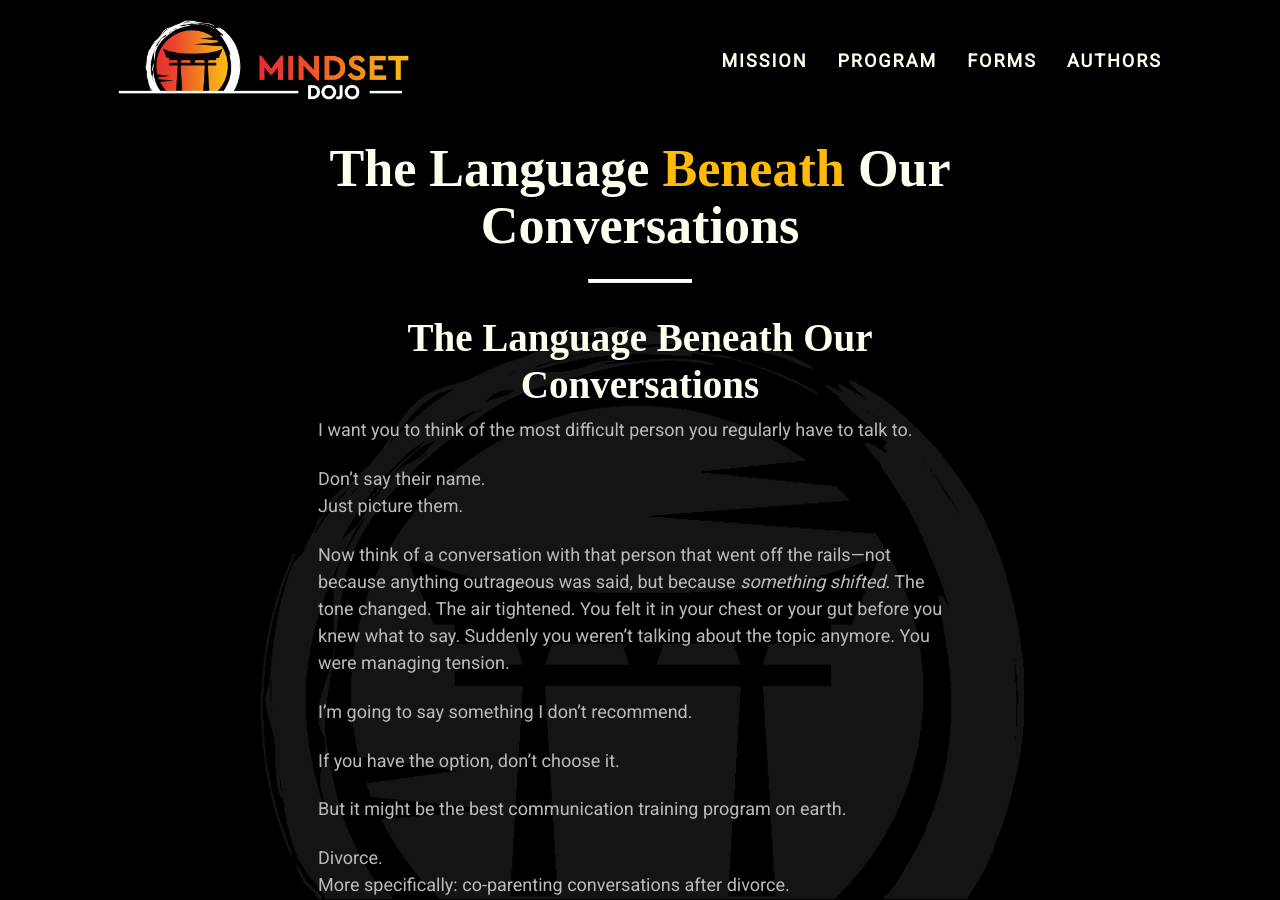
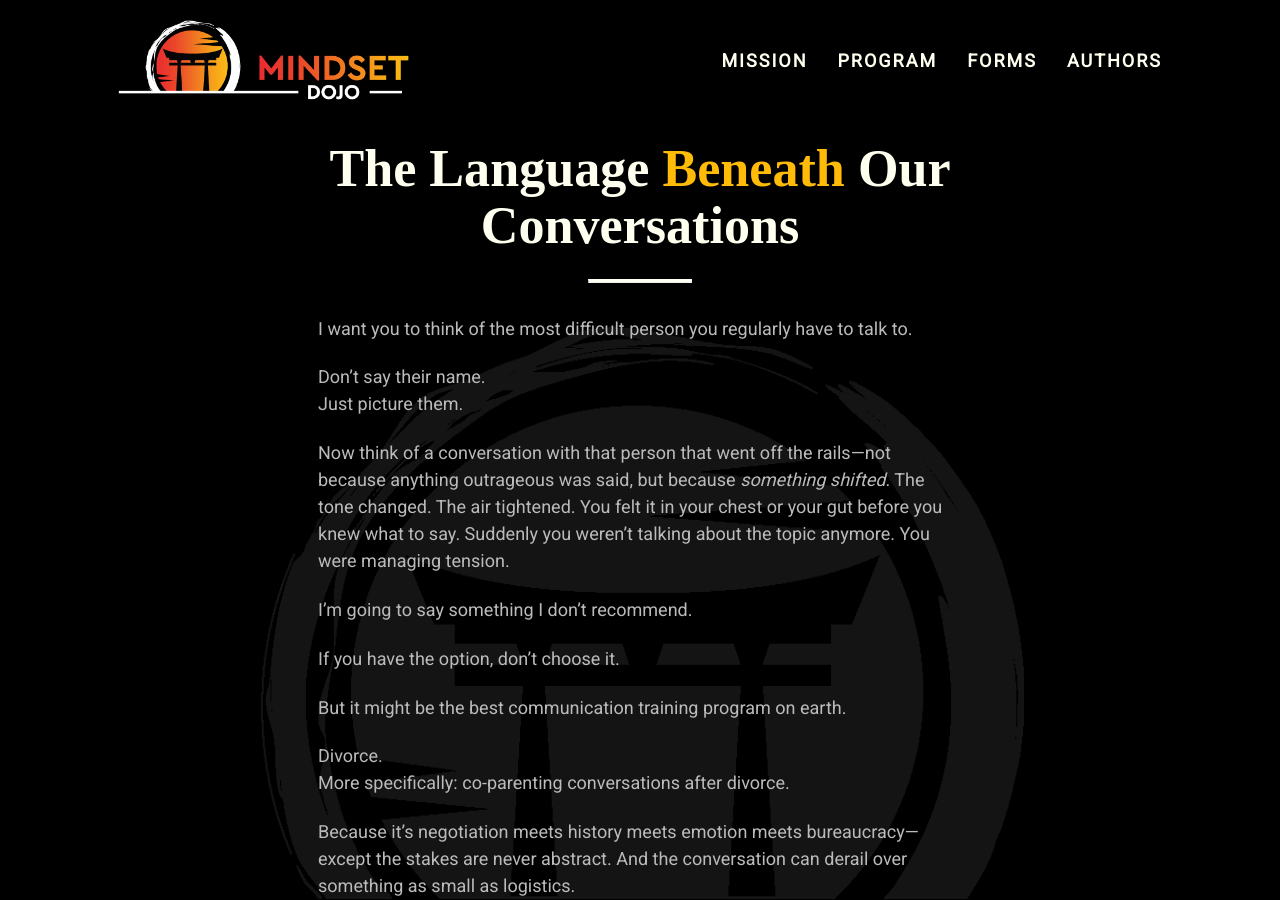
Before and after one commit to mindset-dojo/mindset-dojo.github.io, a Jekyll site: the page built from _insights/2025/michael-basil/2025-12-20-the-language-beneath-our-conversations.md, in a window 1280 px wide and 900 px high. Built offline with Jekyll 4.4.1, drawn with Linux system fonts in a browser that asks for light colours; some web fonts are replaced.

Commit message:
fix: lint

```diff
--- a/_insights/2025/michael-basil/2025-12-20-the-language-beneath-our-conversations.md
+++ b/_insights/2025/michael-basil/2025-12-20-the-language-beneath-our-conversations.md
@@ -16,8 +16,6 @@ excerpt: >
   form and tone shaping a conversation, taking a breath, and blending with what’s
   present before responding.
 ---
-
-## The Language Beneath Our Conversations
 
 I want you to think of the most difficult person you regularly have to talk to.
 
```
